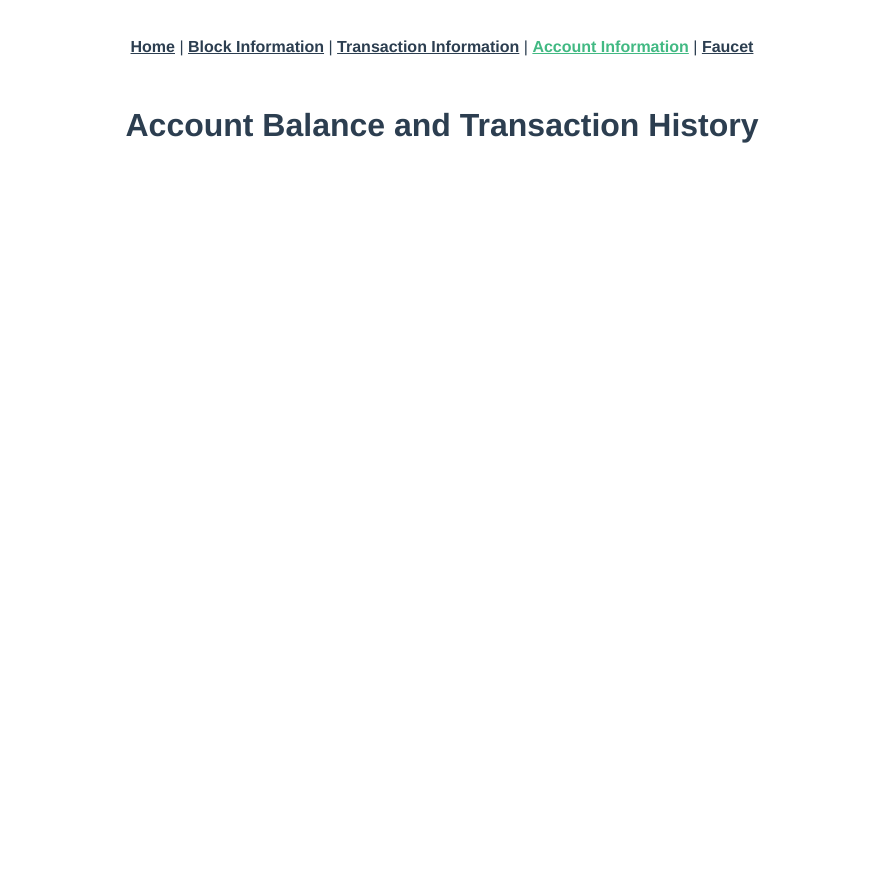
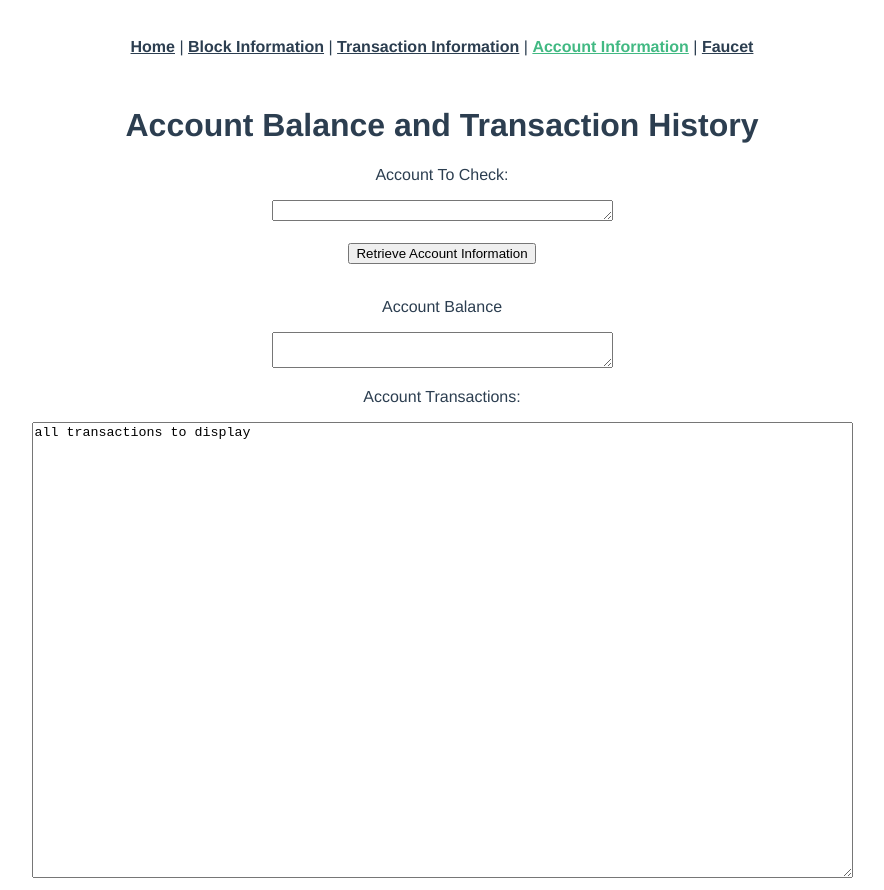
Before and after one commit to ChawPohChia/TPChainBlockExplorer, a Vue app: page /accountinfo in a window 1280 px wide. Shown: the whole page, without its empty margins (198-1082 px from the left). Before the commit the page ends 800 px from the top, so only its background shows below. Built offline with nearby package versions, Linux system fonts and the light colour scheme.

Commit message:
Implement showing account balance and info page

```diff
--- a/src/components/AccountInfo.vue
+++ b/src/components/AccountInfo.vue
@@ -1,5 +1,94 @@
 <template>
   <div class="accountinfo">
     <h1>Account Balance and Transaction History</h1>
+
+    <form v-on:submit.prevent="RetrieveAccountInformation()">
+      <p class="lead">Account To Check:</p>
+      <textarea class="form-control" rows="1" cols="40" id="value" v-model="account.address"></textarea>
+      <br />
+      <br />
+      <button type="submit" class="btn btn-primary">Retrieve Account Information </button>
+      <br />
+      <br />
+      <div class="form-group">
+        <p class="lead">Account Balance</p>
+        <textarea
+          class="form-control"
+          rows="2"
+          cols="40"
+          id="AccountBalance"
+          v-model="account.balance"
+        ></textarea>
+        <p class="lead">Account Transactions:</p>
+        <textarea
+          class="form-control"
+          rows="30"
+          cols="100"
+          id="AccountTransactions"
+          v-model="account.transactions"
+        ></textarea>
+      </div>
+    </form>
   </div>
 </template>
+
+
+<script>
+export default {
+  name: "AccountInformation",
+  data() {
+    return {
+      account: {
+        address: null,
+        transactions: "all transactions to display",
+        balance: null
+      }
+    };
+  },
+
+  methods: {
+
+    RetrieveAccountInformation() {
+      console.log("Retrieving account information now..");
+     const axios = require("axios").default;
+
+     axios
+        .get("http://127.0.0.1:1234/address/"+this.account.address+"/balance")
+        .then(function(response) {
+          if(response.status==200){
+              if(response.data["balance"]>=0)
+                  document.getElementById("AccountBalance").value = response.data["message"]+":\n"+response.data["balance"];
+              else
+                  document.getElementById("AccountBalance").value = response.data["message"];
+
+          }
+          else{
+              document.getElementById("AccountBalance").value = "Error(Response not with 200): \n"+response.data;
+          }
+        })
+        .catch((error) => {
+              document.getElementById("AccountBalance").value = "Error(API calling fails): \n"+error;
+        })
+
+//   return {"numberofTransactions":numberofTransactions,"Transactions":relevantTransactionsJson}
+        axios
+        .get("http://127.0.0.1:1234/address/"+this.account.address+"/transactions")
+        .then(function(response) {
+          if(response.status==200){
+              if(response.data["numberofTransactions"]>=0)
+                  document.getElementById("AccountTransactions").value = response.data["Transactions"];
+              else
+                  document.getElementById("AccountTransactions").value = "No transactions found for this account: \n"+response.data["Transactions"];
+
+          }
+          else{
+              document.getElementById("AccountTransactions").value = "Error(Response not with 200): \n"+response.data;
+          }
+        })
+        .catch((error) => {
+              document.getElementById("AccountTransactions").value = "Error(API calling fails): \n"+error;
+        })
+    }
+  }
+};
+</script>
```
